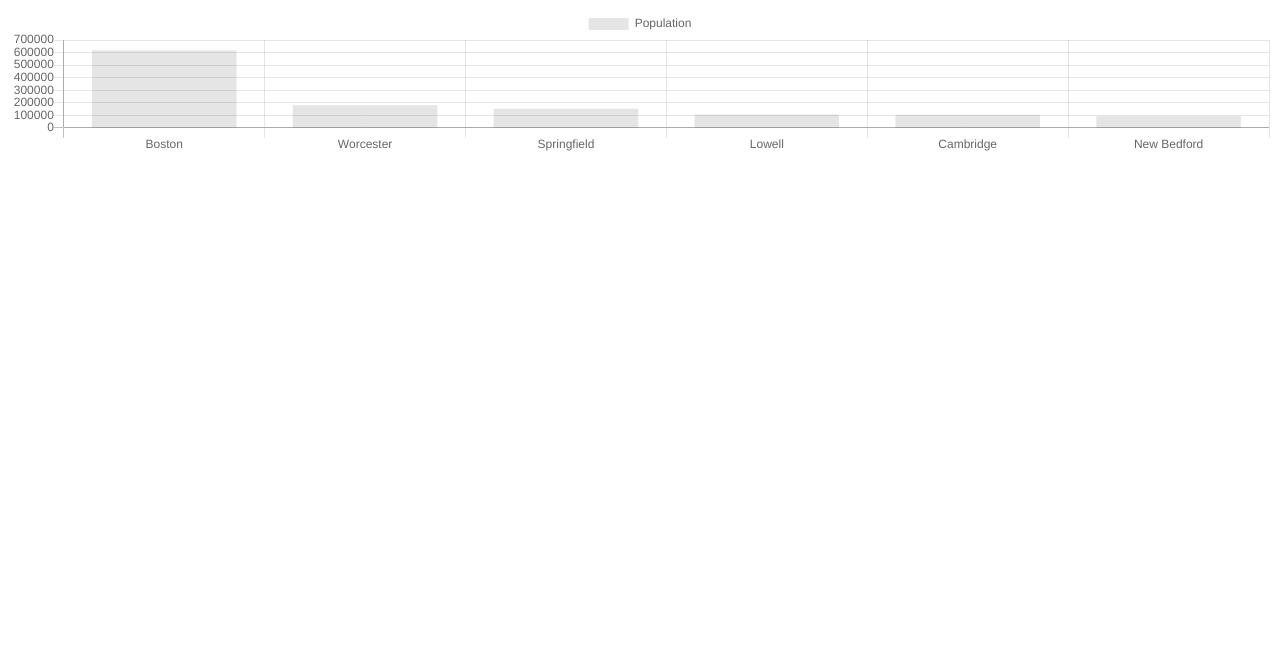
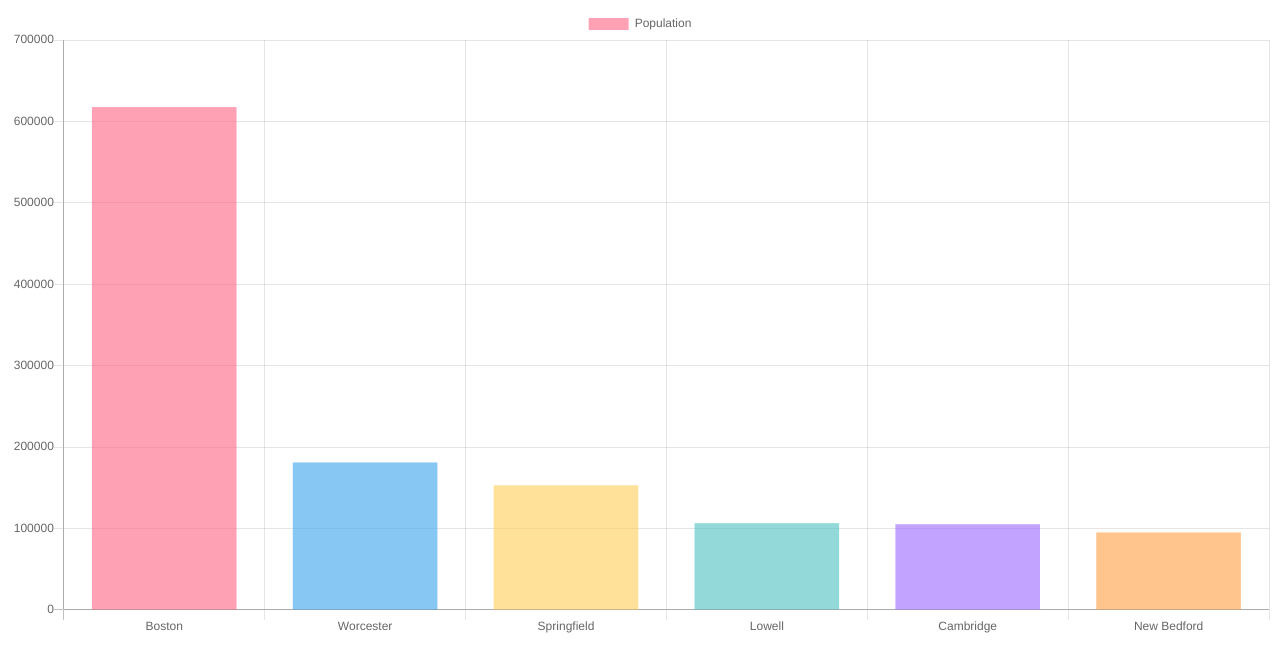
Before and after one commit to BrandonCzaja/React-Practice-Projects, a React (Create React App) app in the folder charts/: page / in a window 1280 px wide. Shown: the top 672 px of the page. Built offline with nearby package versions, Linux system fonts and the light colour scheme.

Commit message:
Fixed bug that was preventing the bars from having appropriate colors'

```diff
--- a/charts/src/components/Chart.jsx
+++ b/charts/src/components/Chart.jsx
@@ -11,8 +11,6 @@ class Chart extends Component {
 					{
 						label: "Population",
 						data: [617594, 181045, 153060, 106519, 105162, 95072],
-					},
-				],
 						backgroundColor: [
 							"rgba(255,99,132,0.6)",
 							"rgba(54,162,235,0.6)",
@@ -20,7 +18,8 @@ class Chart extends Component {
 							"rgba(75,192,192,0.6)",
 							"rgba(153,102,255,0.6)",
 							"rgba(255,159,64,0.6)",
-					"rgba(255,99,132,0.6)",
+						],
+					},
 				],
 			},
 		};
@@ -28,7 +27,7 @@ class Chart extends Component {
 	render() {
 		return (
 			<div className="chart">
-				<Bar data={this.state.chartData} options={{ maintainAspectRatio: false }} />
+				<Bar data={this.state.chartData} options={{}} />
 			</div>
 		);
 	}
```
Lines whose indentation alone changed are shown as unchanged.
